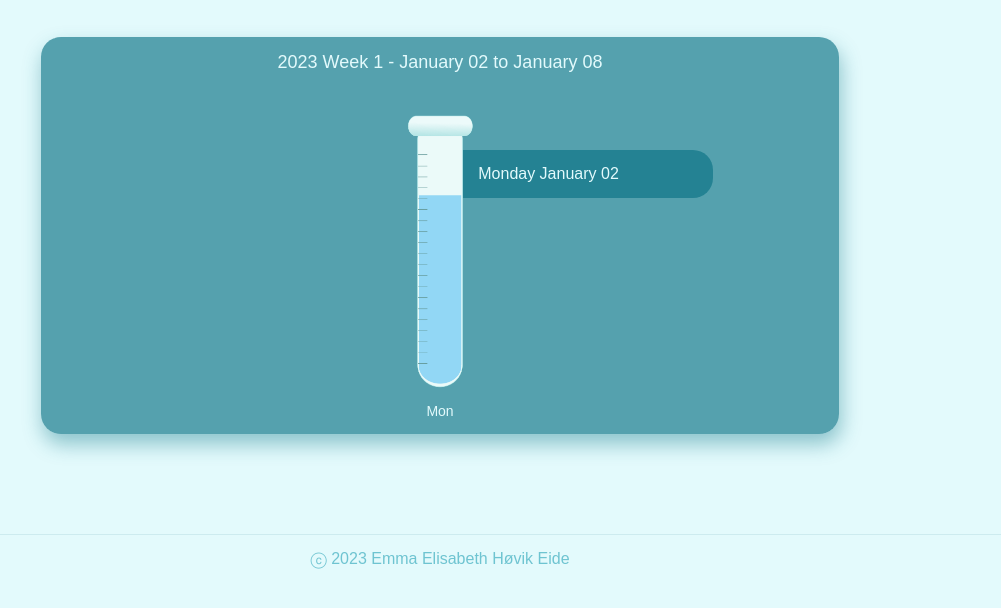
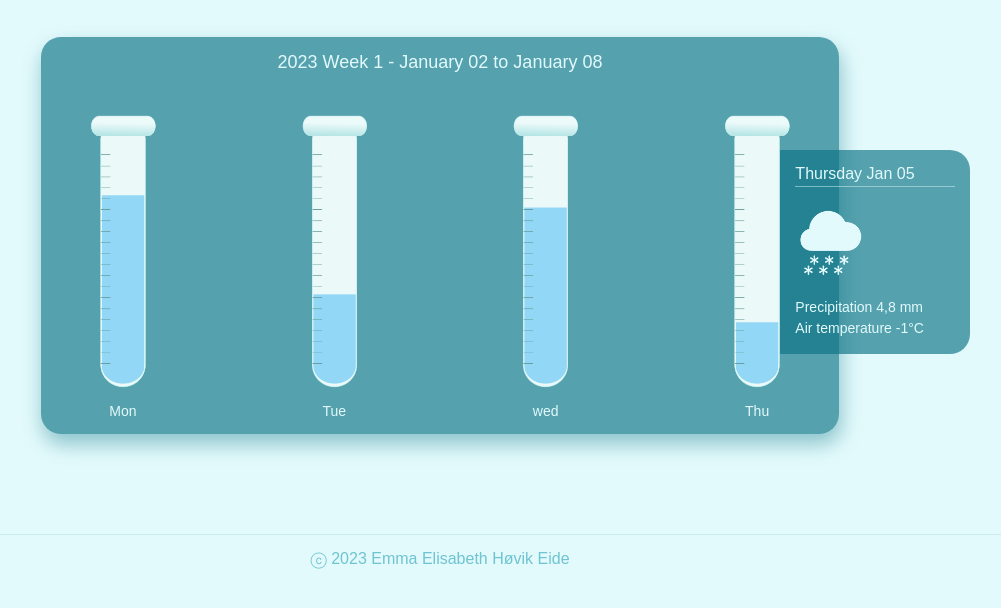
Before and after one commit to emmaelisabetheide/rainfall, a plain HTML site: page index.html in a window 1280 px wide. Shown: the part 134-742 px from the top of the page, without its empty margins (200-1201 px from the left). Drawn offline with Linux system fonts and the light colour scheme.

Commit message:
adding test tubes

```diff
--- a/index.html
+++ b/index.html
@@ -24,10 +24,77 @@
                 alt="image of a test tube with water"
                 height="300px"
               />
+              <!-- <div class="weekday-textbox">
+                <p class="texbox-date">Monday Jan 02</p>
+                <img
+                  class="img-cloud"
+                  src="/img/snow.png"
+                  alt="illustration of snow from cloud"
+                />
+                <p class="textbox-text">Precipitation 16,3 mm</p>
+                <p class="textbox-text">Air temperature -2°C</p>
+              </div> -->
+              <p class="weekday">Mon</p>
+            </div>
+
+            <div class="days tue">
+              <img
+                class="img"
+                src="/img/reagensrør7-3.png"
+                alt="image of a test tube with water"
+                height="300px"
+              />
+              <!-- <div class="weekday-textbox">
+                <p class="texbox-date">Tuesday Jan 03</p>
+                <img
+                  class="img-cloud"
+                  src="/img/little-rain.png"
+                  alt="illustration of rain from cloud"
+                />
+                <p class="textbox-text">Precipitation 7,3 mm</p>
+                <p class="textbox-text">Air temperature 4°C</p>
+              </div> -->
+              <p class="weekday">Tue</p>
+            </div>
+
+            <div class="days wed">
+              <img
+                class="img"
+                src="/img/reagensør15-2.png"
+                alt="image of a test tube with water"
+                height="300px"
+              />
+              <!-- <div class="weekday-textbox">
+                <p class="texbox-date">Wednesday Jan 04</p>
+                <img
+                  class="img-cloud"
+                  src="/img/rain.png"
+                  alt="illustration of rain from cloud"
+                />
+                <p class="textbox-text">Precipitation 15,2 mm</p>
+                <p class="textbox-text">Air temperature 3°C</p>
+              </div> -->
+              <p class="weekday">wed</p>
+            </div>
+
+            <div class="days thu">
+              <img
+                class="img"
+                src="/img/reagensrør4-8.png"
+                alt="image of a test tube with water"
+                height="300px"
+              />
               <div class="weekday-textbox">
-                <p>Monday January 02</p>
+                <p class="texbox-date">Thursday Jan 05</p>
+                <img
+                  class="img-cloud"
+                  src="/img/snow.png"
+                  alt="illustration of snow from cloud"
+                />
+                <p class="textbox-text">Precipitation 4,8 mm</p>
+                <p class="textbox-text">Air temperature -1°C</p>
               </div>
-              <p class="weekday">Mon</p>
+              <p class="weekday">Thu</p>
             </div>
           </div>
         </div>
--- a/styles.css
+++ b/styles.css
@@ -73,6 +73,7 @@ html {
 
 .diagrams {
   display: flex;
+  gap: -100px;
 }
 
 .days {
@@ -80,7 +81,30 @@ html {
   flex-direction: column;
 }
 
-.mon {
+.texbox-date {
+  padding-bottom: 3px;
+  border-bottom: 1px solid #e3fafc76;
+  margin-bottom: 20px;
+}
+
+.textbox-text {
+  font-size: 14px;
+  line-height: 1.5;
+}
+
+.img-cloud {
+  height: 70px;
+  width: 70px;
+  margin-bottom: 20px;
+}
+
+.mon,
+.tue,
+.wed,
+.thu,
+.fri,
+.sat,
+.sun {
   position: relative;
 }
 
@@ -90,10 +114,6 @@ html {
   text-align: center;
 }
 
-/* .img {
-  z-index: 1;
-} */
-
 .weekday-textbox {
   position: absolute;
   top: 15%;
@@ -102,7 +122,7 @@ html {
   flex-direction: column;
   padding: 15px;
   z-index: 1;
-  width: 220px;
+  width: 160px;
   background-color: #0b7385a7;
   border-top-right-radius: 20px;
   border-bottom-right-radius: 20px;
```
